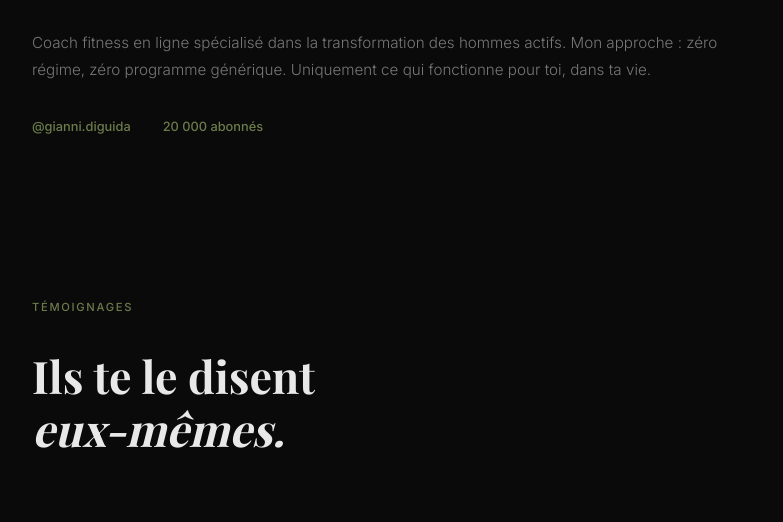
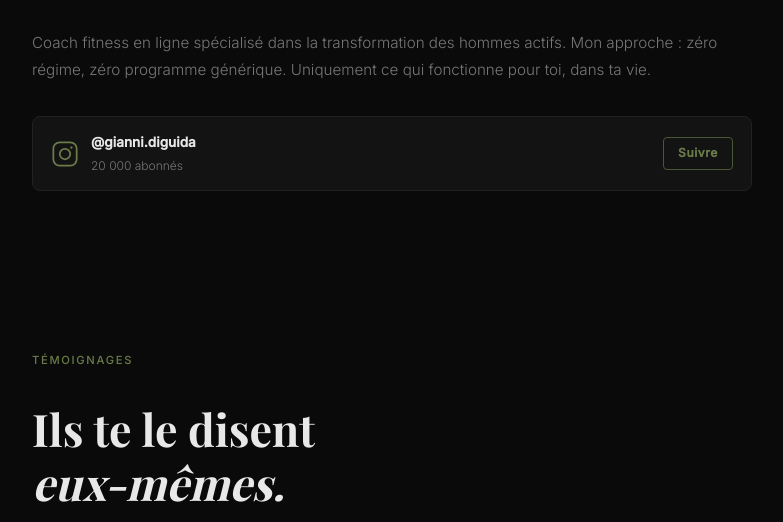
Before and after one commit to Pyy0tr/leanrise-site, an Eleventy site: page src/index.njk in a window 1280 px wide. Shown: the part 4892-5414 px from the top of the page, without its empty margins (248-1031 px from the left). Built offline with nearby package versions, Linux system fonts and the light colour scheme; Eleventy itself is replaced by a stand-in of ours; files that its build step writes are made by us from their sources; a web font is replaced by a local one.

Commit message:
feat: carte Instagram statique coach section

```diff
--- a/src/assets/css/main.css
+++ b/src/assets/css/main.css
@@ -607,12 +607,61 @@ body {
   line-height: 1.8;
 }
 
-.coach__stats {
+.instagram-card {
   display: flex;
-  gap: var(--space-md);
-  font-size: 0.8rem;
+  align-items: center;
+  justify-content: space-between;
+  gap: var(--space-sm);
+  padding: 14px 18px;
+  background: var(--color-surface);
+  border: 1px solid var(--color-border);
+  border-radius: var(--radius-md);
+  text-decoration: none;
+  transition: border-color 200ms, background 200ms;
+}
+.instagram-card:hover {
+  border-color: var(--color-accent);
+  background: #1a1a1a;
+}
+.instagram-card__left {
+  display: flex;
+  align-items: center;
+  gap: 12px;
+}
+.instagram-card__icon {
+  width: 28px;
+  height: 28px;
   color: var(--color-accent);
-  font-weight: 500;
+  flex-shrink: 0;
+}
+.instagram-card__info {
+  display: flex;
+  flex-direction: column;
+  gap: 2px;
+}
+.instagram-card__handle {
+  font-size: 0.85rem;
+  font-weight: 600;
+  color: var(--color-text);
+}
+.instagram-card__followers {
+  font-size: 0.75rem;
+  color: var(--color-text-muted);
+}
+.instagram-card__btn {
+  font-size: 0.75rem;
+  font-weight: 600;
+  letter-spacing: 0.05em;
+  color: var(--color-accent);
+  border: 1px solid var(--color-accent-muted);
+  padding: 5px 14px;
+  border-radius: var(--radius-sm);
+  transition: background 200ms, color 200ms;
+  white-space: nowrap;
+}
+.instagram-card:hover .instagram-card__btn {
+  background: var(--color-accent);
+  color: #fff;
 }
 
 /* ============================================
--- a/src/index.njk
+++ b/src/index.njk
@@ -127,10 +127,20 @@ title: Coaching fitness premium — LEANRISE
     <span class="section__tag" data-reveal data-delay="1">Le coach</span>
     <h2 class="section__title" data-reveal data-delay="2">Gianni Di Guida</h2>
     <p class="coach__bio" data-reveal data-delay="3">Coach fitness en ligne spécialisé dans la transformation des hommes actifs. Mon approche : zéro régime, zéro programme générique. Uniquement ce qui fonctionne pour toi, dans ta vie.</p>
-    <div class="coach__stats" data-reveal data-delay="4">
-      <span>@gianni.diguida</span>
-      <span>20 000 abonnés</span>
-    </div>
+    <a href="https://www.instagram.com/gianni.diguida/" target="_blank" rel="noopener" class="instagram-card" data-reveal data-delay="4">
+      <div class="instagram-card__left">
+        <svg class="instagram-card__icon" viewBox="0 0 24 24" fill="none" xmlns="http://www.w3.org/2000/svg" aria-hidden="true">
+          <rect x="2" y="2" width="20" height="20" rx="5.5" stroke="currentColor" stroke-width="1.5"/>
+          <circle cx="12" cy="12" r="4.5" stroke="currentColor" stroke-width="1.5"/>
+          <circle cx="17.5" cy="6.5" r="1" fill="currentColor"/>
+        </svg>
+        <div class="instagram-card__info">
+          <span class="instagram-card__handle">@gianni.diguida</span>
+          <span class="instagram-card__followers">20 000 abonnés</span>
+        </div>
+      </div>
+      <span class="instagram-card__btn">Suivre</span>
+    </a>
   </div>
 </section>
 
```
